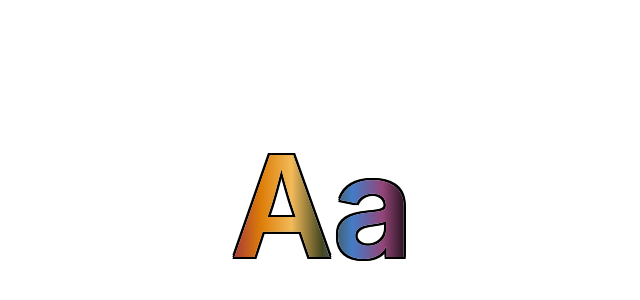
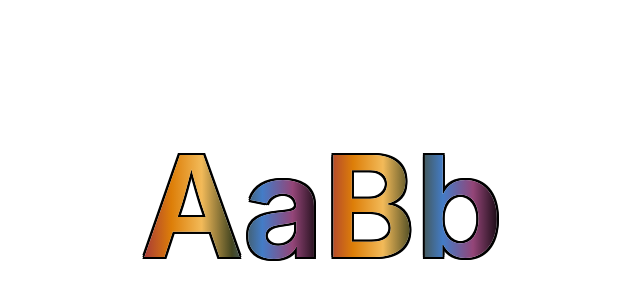
Before and after one commit to delasign/react-redux-starter-project, a React (Create React App) app: page / in a window 1280 px wide. Shown: the part 194-494 px from the top of the page, without its empty margins (318-958 px from the left). Built offline with nearby package versions, Linux system fonts and the light colour scheme.

Commit message:
Fix Right Sizing

```diff
--- a/src/App.tsx
+++ b/src/App.tsx
@@ -2,12 +2,17 @@ import React from "react";
 import styled from "styled-components";
 import "./App.css";
 
-const Container = styled.div`
+interface ContainerProps {
+  backgroundColor: string;
+}
+
+const Container = styled.div<ContainerProps>`
   display: flex;
   justify-content: center;
   align-items: center;
   width: 100vw;
   height: 100vh;
+  background-color: ${({ backgroundColor }) => backgroundColor};
 `;
 
 const LetterContainer = styled.div`
@@ -16,10 +21,16 @@ const LetterContainer = styled.div`
 
 interface GradientLetterProps {
   backgroundGradient: string;
+  position: string;
+  zIndex: number;
 }
 
 const GradientLetter = styled.p<GradientLetterProps>`
   font-family: -apple-system, system-ui, BlinkMacSystemFont;
+  position: ${({ position }) => position};
+  z-index: ${({ zIndex }) => zIndex};
+  top: 0;
+  left: 0;
   font-size: 140px;
   font-style: normal;
   font-weight: 600;
@@ -43,7 +54,7 @@ interface OutlinedLetterProps {
 
 const OutlinedLetter = styled.p<OutlinedLetterProps>`
   position: absolute;
-  z-index: -1;
+  z-index: 1;
   top: 0;
   left: 0;
   font-family: -apple-system, system-ui, BlinkMacSystemFont;
@@ -101,7 +112,10 @@ const GradientAndLetterAsOne = styled.p<GradientAndLetterAsOneProps>`
 
 function App() {
 
+  const backgroundColor = "white"
+
   const text = "Aa";
+  const textTwo = "Bb";
   const strokeWidth = 2;
   const strokeColor = "black";
 
@@ -131,7 +145,7 @@ function App() {
 
   const renderCombinedGradientAndText = () => {
     return (
-      <Container>
+      <Container backgroundColor={backgroundColor}>
         <GradientAndLetterAsOne backgroundGradient={constructGradient()} strokeWidth={strokeWidth} strokeColor={strokeColor}>
           {text}
         </GradientAndLetterAsOne>
@@ -141,14 +155,28 @@ function App() {
 
   const renderSuperpositionedText = () => {
     return (
-      <Container>
+      <Container backgroundColor={backgroundColor}>
         <LetterContainer>
-        <GradientLetter backgroundGradient={constructGradient()}>
-          {text}
-        </GradientLetter>
-        <OutlinedLetter strokeWidth={strokeWidth} strokeColor={strokeColor} aria-hidden={true}>
-          {text}
-        </OutlinedLetter>
+          <GradientLetter position="" zIndex={0} backgroundGradient={constructGradient()}>
+            {text}
+          </GradientLetter>
+          <GradientLetter position="absolute" zIndex={2} backgroundGradient={constructGradient()} aria-hidden={true}>
+            {text}
+          </GradientLetter>
+          <OutlinedLetter strokeWidth={strokeWidth} strokeColor={strokeColor} aria-hidden={true}>
+            {text}
+          </OutlinedLetter>
+        </LetterContainer>
+        <LetterContainer>
+          <GradientLetter position="" zIndex={0} backgroundGradient={constructGradient()}>
+            {textTwo}
+          </GradientLetter>
+          <GradientLetter position="absolute" zIndex={2} backgroundGradient={constructGradient()} aria-hidden={true}>
+            {textTwo}
+          </GradientLetter>
+          <OutlinedLetter strokeWidth={strokeWidth} strokeColor={strokeColor} aria-hidden={true}>
+            {textTwo}
+          </OutlinedLetter>
         </LetterContainer>
       </Container>
     );
```
